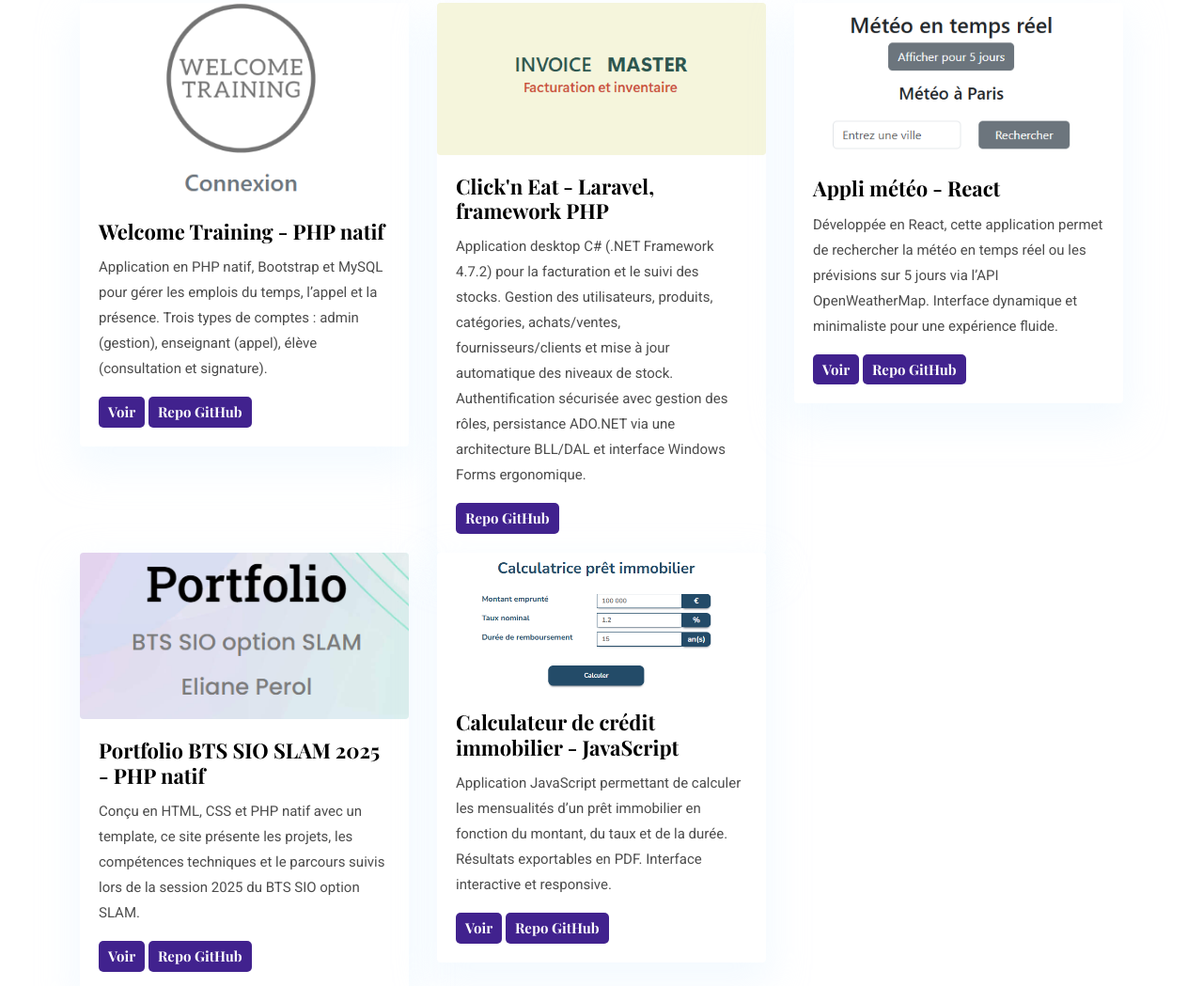
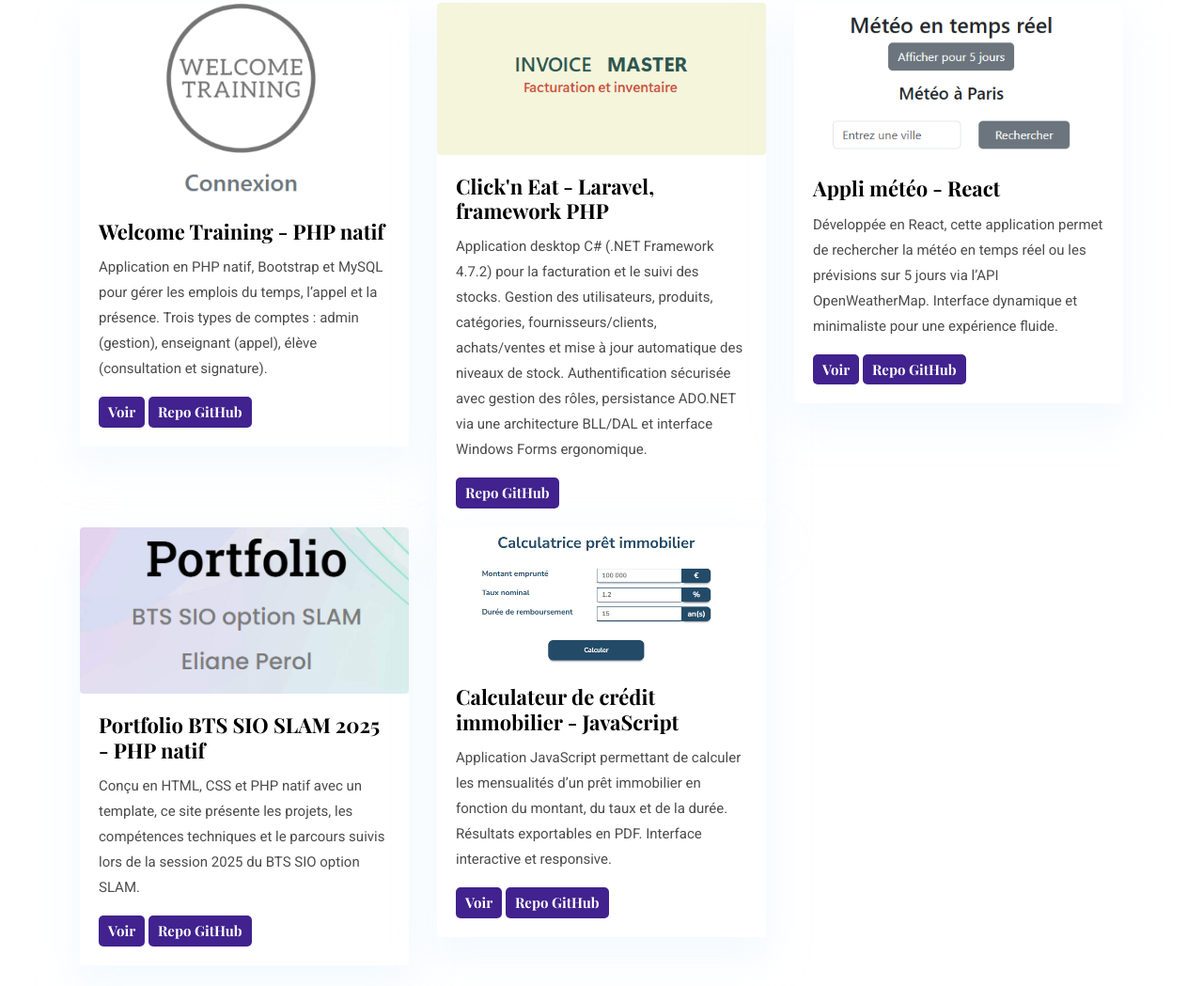
Before and after one commit to ElianePerol/elianeperol.com, a plain HTML site: page index.html in a window 1280 px wide. Shown: the part 1113-2162 px from the top of the page at 94% size. Drawn offline with nearby package versions, Linux system fonts and the light colour scheme.

Commit message:
project added

```diff
--- a/index.html
+++ b/index.html
@@ -147,7 +147,7 @@
               <h4 class="card-title"><a class="text-dark" href="https://github.com/ElianePerol/InvoiceMaster" target="_blank">Click'n Eat - Laravel, framework PHP</a>
               </h4>
               <p class="cars-text">Application desktop C# (.NET Framework 4.7.2) pour la facturation et le suivi des stocks. Gestion des utilisateurs, produits,
-                catégories, achats/ventes, fournisseurs/clients et mise à jour automatique des niveaux de stock. Authentification sécurisée avec gestion des rôles,
+                catégories, fournisseurs/clients, achats/ventes et mise à jour automatique des niveaux de stock. Authentification sécurisée avec gestion des rôles,
                 persistance ADO.NET via une architecture BLL/DAL et interface Windows Forms ergonomique.</p>
               <a href="https://github.com/ElianePerol/InvoiceMaster" target="_blank" class="btn btn-xs btn-primary">Repo GitHub</a>
             </div>
```
